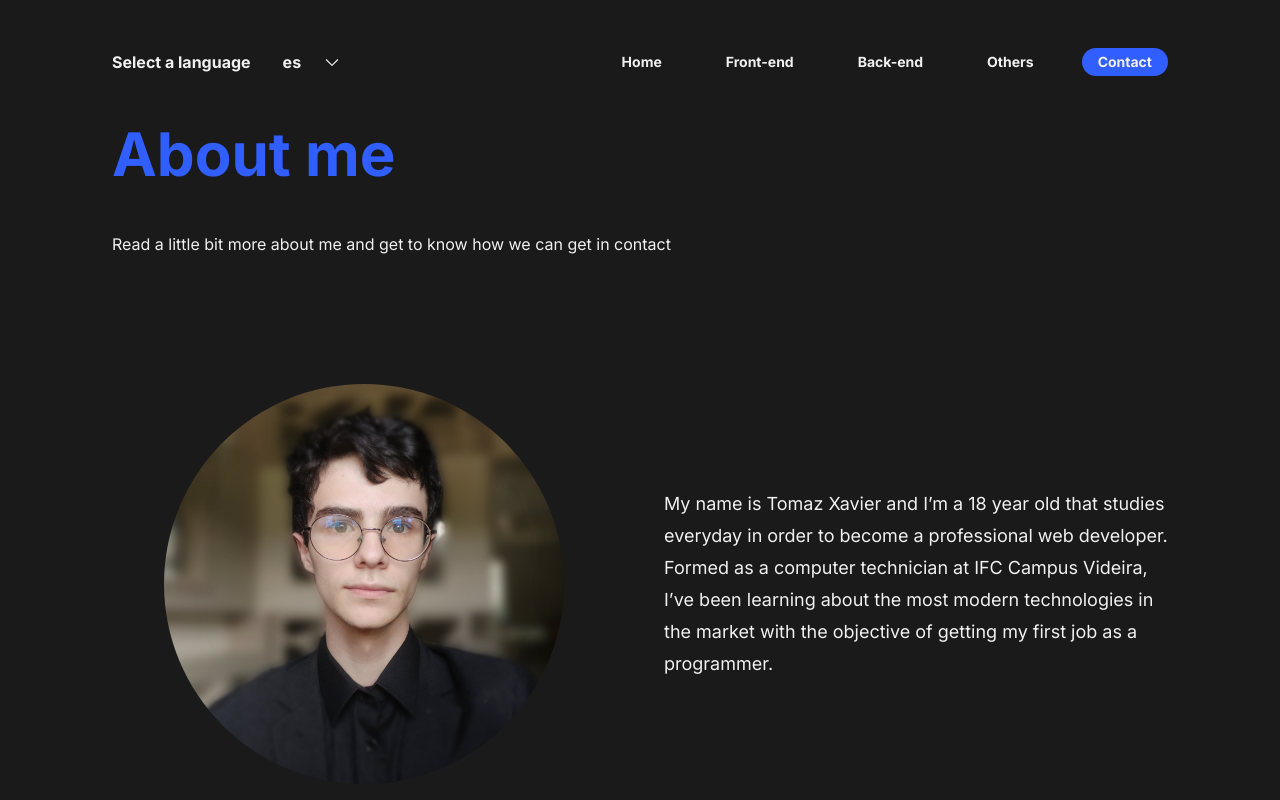
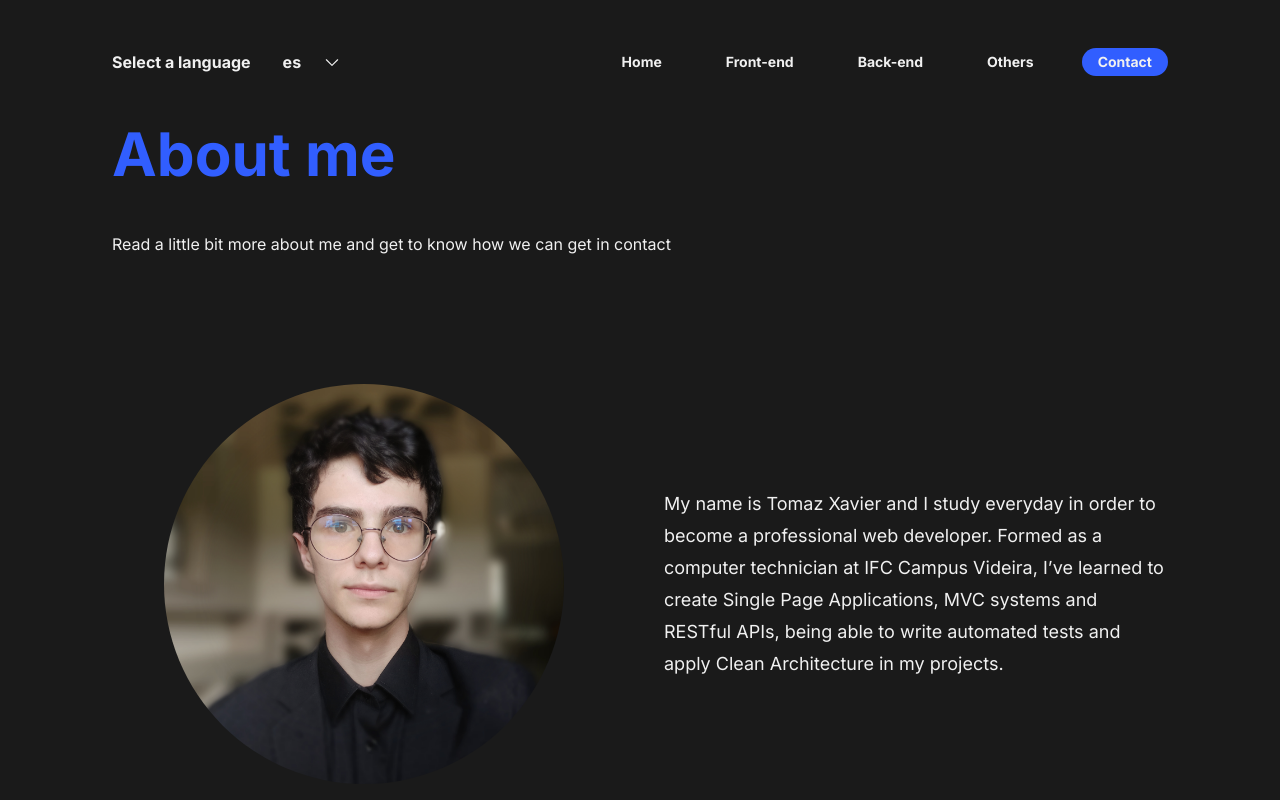
Before and after one commit to tomazcx/portfolio-web, a React (Vite) app: page /contact in a window 1280 px wide. Shown: the top 800 px of the page. Built offline with nearby package versions, Linux system fonts and the light colour scheme.

Commit message:
refactor: changed contact page text

```diff
--- a/src/assets/texts/textsEnglish.ts
+++ b/src/assets/texts/textsEnglish.ts
@@ -46,7 +46,7 @@ export const textsEnglish = {
 		contact: {
 			title: 'About me',
 			subtitle: 'Read a little bit more about me and get to know how we can get in contact',
-			description: "My name is Tomaz Xavier and I’m a 18 year old that studies everyday in order to become a professional web developer.  Formed as a computer technician at IFC Campus Videira, I’ve been learning about the most modern technologies in the market with the objective of getting my first job as a programmer.",
+			description: "My name is Tomaz Xavier and I study everyday in order to become a professional web developer. Formed as a computer technician at IFC Campus Videira, I’ve learned to create Single Page Applications, MVC systems and RESTful APIs, being able to write automated tests and apply Clean Architecture in my projects.",
 			titleTwo: 'Contact',
 			subtitleTwo: 'We can talk in any of the social medias above, or you can send me an email right now!',
 			form: {
--- a/src/assets/texts/textsPortuguese.ts
+++ b/src/assets/texts/textsPortuguese.ts
@@ -47,7 +47,7 @@ export const textsPortuguese = {
 		contact: {
 			title: 'Sobre mim',
 			subtitle: 'Leia um pouco mais sobre mim e veja como nós podemos entrar em contato.',
-			description: "Meu nome é Tomaz Xavier, tenho 18 anos e estudo diariamente a fim de me tornar um desenvolvedor web profissional. Formado como um técnico em informática pelo IFC Campus Videira, eu estive aprendendo sobre as tecnologias mais modernas do mercado com o objetivo de conseguir meu primeiro trabalho como um programador.",
+			description: "Meu nome é Tomaz Xavier e estudo diariamente a fim de me tornar um desenvolvedor web profissional. Formado como um técnico em informática pelo IFC Campus Videira, eu aprendi a desenvolver Single Page Applications, sistemas MVC e APIs RESTful, sendo capaz de escrever testes automatizados e aplicar Clean Architecture em meus projetos.",
 			titleTwo: 'Contato',
 			subtitleTwo: 'Nós podemos conversar em qualquer uma das redes sociais abaixo, ou você pode me enviar um email agora mesmo!',
 			form: {
```
